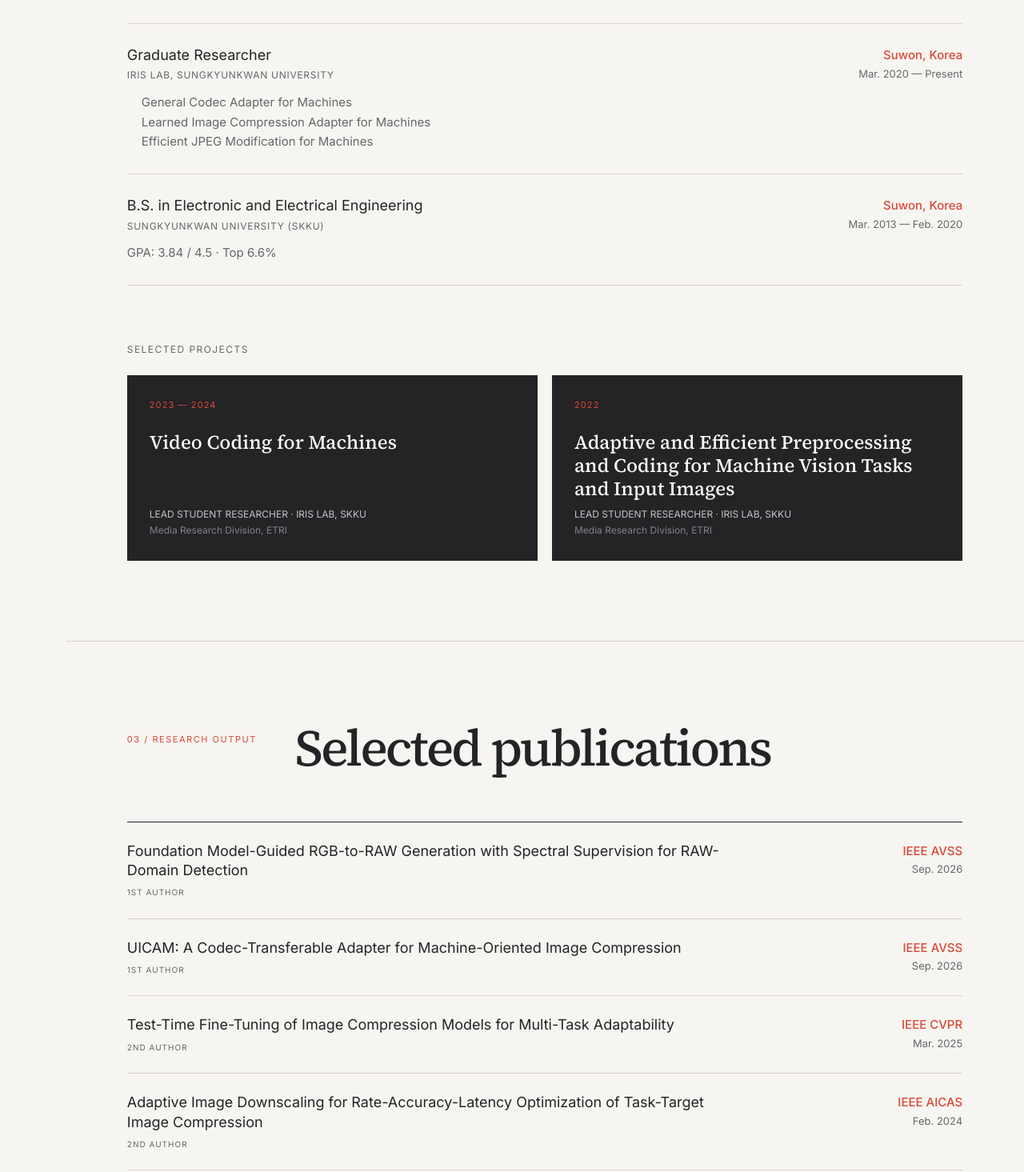
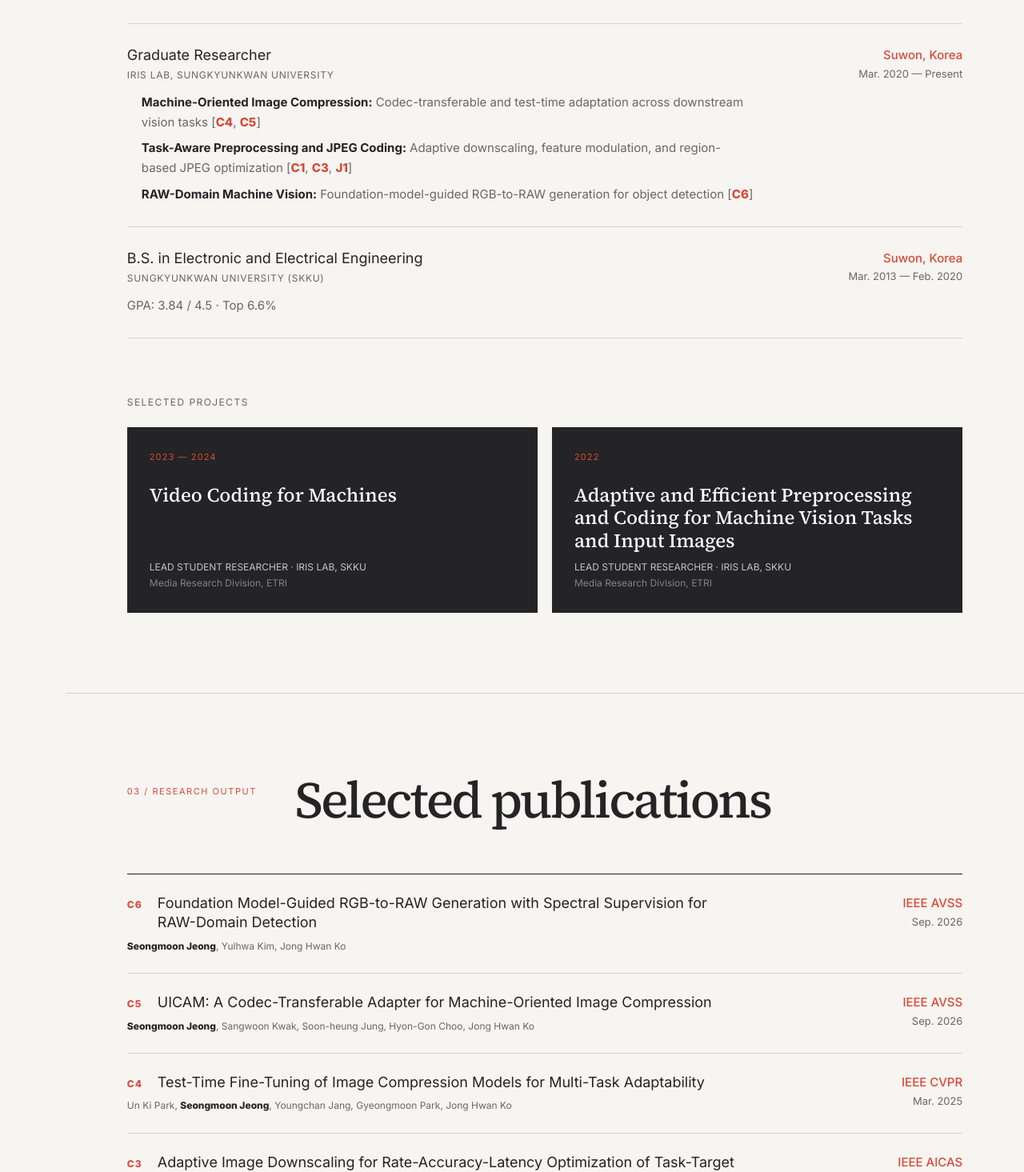
Before and after one commit to seongmoon729/seongmoon729.github.io, a Next.js app: page / in a window 1280 px wide. Shown: the part 1646-3111 px from the top of the page at 80% size. Built offline with nearby package versions, Linux system fonts and the light colour scheme.

Commit message:
Link research themes to publications

```diff
--- a/app/globals.css
+++ b/app/globals.css
@@ -43,6 +43,9 @@ h1 span { font-weight:350; color:#4c494d; }
 .entry-meta { margin:3px 0 0; color:var(--muted); font-size:12px; text-transform:uppercase; letter-spacing:.06em; }
 .detail { margin:12px 0 0; color:var(--muted); }
 .entry ul { margin:12px 0 0; padding-left:18px; color:var(--muted); }
+.research-themes li + li { margin-top:8px; }
+.research-themes strong { color:var(--ink); }
+.publication-references a { color:var(--accent); font-weight:800; text-decoration:none; }
 .entry-aside { display:flex; flex-direction:column; align-items:flex-end; text-align:right; }
 .entry-aside strong { color:var(--accent); font-weight:500; }
 .entry-aside span { color:var(--muted); font-size:13px; }
@@ -56,7 +59,12 @@ h1 span { font-weight:350; color:#4c494d; }
 .project-grid small { color:#858187; }
 .publication-list { border-top:1px solid var(--ink); }
 .publication { display:grid; grid-template-columns:1fr 240px; gap:40px; padding:24px 0; border-bottom:1px solid var(--line); }
-.publication p { margin:7px 0 0; color:var(--muted); font-size:10px; text-transform:uppercase; letter-spacing:.1em; }
+.publication h3 { display:flex; align-items:baseline; }
+.publication-code { flex:0 0 38px; color:var(--accent); font-size:12px; font-weight:800; letter-spacing:.08em; text-decoration:none; }
+.publication-authors { margin:8px 0 0; color:var(--muted); font-size:12px; line-height:1.55; }
+.publication-author + .publication-author::before { content:", "; }
+.publication-authors a { color:inherit; text-decoration:none; }
+.publication-authors strong a { color:var(--ink); font-weight:800; }
 .publication-meta { display:flex; flex-direction:column; align-items:flex-end; text-align:right; }
 .publication-meta strong { color:var(--accent); font-weight:500; }
 .publication-meta span { color:var(--muted); font-size:13px; }
--- a/app/page.tsx
+++ b/app/page.tsx
@@ -1,22 +1,32 @@
-const selectedPublications = [
-  { title: "Foundation Model-Guided RGB-to-RAW Generation with Spectral Supervision for RAW-Domain Detection", venue: "IEEE AVSS", year: "Sep. 2026", role: "1st Author" },
-  { title: "UICAM: A Codec-Transferable Adapter for Machine-Oriented Image Compression", venue: "IEEE AVSS", year: "Sep. 2026", role: "1st Author" },
-  { title: "Test-Time Fine-Tuning of Image Compression Models for Multi-Task Adaptability", venue: "IEEE CVPR", year: "Mar. 2025", role: "2nd Author" },
-  { title: "Adaptive Image Downscaling for Rate-Accuracy-Latency Optimization of Task-Target Image Compression", venue: "IEEE AICAS", year: "Feb. 2024", role: "2nd Author" },
-  { title: "Rate-Controllable and Target-Dependent JPEG-Based Image Compression Using Feature Modulation", venue: "IEEE ICME Workshop", year: "Apr. 2023", role: "1st Author" },
-  { title: "An Overhead-Free Region-Based JPEG Framework for Task-Driven Image Compression", venue: "Pattern Recognition Letters", year: "Nov. 2022", role: "2nd Author" },
-];
+type Author = { name: string; href: string; self?: boolean };
+type Publication = { code: string; title: string; venue: string; year: string; authors: Author[] };
 
-const conferencePublications = [
-  ...selectedPublications.slice(0, 4),
-  { title: "Kernel Shape Control for Row-Efficient Convolution on Processing-In-Memory Arrays", venue: "IEEE ICCAD", year: "Jul. 2023", role: "4th Author" },
-  selectedPublications[4],
-];
+const author = (name: string, slug: string, self = false): Author => ({
+  name,
+  href: `https://iris.skku.edu/authors/${slug}/`,
+  self,
+});
 
-const journalPublications = [
-  { title: "KERNTROL: Kernel Shape Control Toward Ultimate Memory Utilization for In-Memory Convolutional Weight Mapping", venue: "IEEE TCAS-I", year: "Feb. 2024", role: "4th Author" },
-  { title: "An Overhead-Free Region-Based JPEG Framework for Task-Driven Image Compression", venue: "Pattern Recognition Letters", year: "Nov. 2022", role: "2nd Author" },
-];
+const seongmoon = author("Seongmoon Jeong", "mp02_seongmoon_jeong", true);
+const jongHwan = author("Jong Hwan Ko", "admin");
+const kangEun = author("Kang Eun Jeon", "pd01_kangeun_jeon");
+const jooChan = author("Joo Chan Lee", "mp03_joochan_lee");
+
+const publications: Record<string, Publication> = {
+  C6: { code: "C6", title: "Foundation Model-Guided RGB-to-RAW Generation with Spectral Supervision for RAW-Domain Detection", venue: "IEEE AVSS", year: "Sep. 2026", authors: [seongmoon, author("Yulhwa Kim", "yulhwa-kim"), jongHwan] },
+  C5: { code: "C5", title: "UICAM: A Codec-Transferable Adapter for Machine-Oriented Image Compression", venue: "IEEE AVSS", year: "Sep. 2026", authors: [seongmoon, author("Sangwoon Kwak", "sangwoon-kwak"), author("Soon-heung Jung", "soon-heung-jung"), author("Hyon-Gon Choo", "hyon-gon-choo"), jongHwan] },
+  C4: { code: "C4", title: "Test-Time Fine-Tuning of Image Compression Models for Multi-Task Adaptability", venue: "IEEE CVPR", year: "Mar. 2025", authors: [author("Un Ki Park", "p05_unki_park"), seongmoon, author("Youngchan Jang", "youngchan-jang"), author("Gyeongmoon Park", "gyeongmoon-park"), jongHwan] },
+  C3: { code: "C3", title: "Adaptive Image Downscaling for Rate-Accuracy-Latency Optimization of Task-Target Image Compression", venue: "IEEE AICAS", year: "Feb. 2024", authors: [author("Hangyul Choi", "m16_hangyeol_choi"), seongmoon, author("Sangwoon Kwak", "sangwoon-kwak"), author("Soon-heung Jung", "soon-heung-jung"), jongHwan] },
+  C2: { code: "C2", title: "Kernel Shape Control for Row-Efficient Convolution on Processing-In-Memory Arrays", venue: "IEEE ICCAD", year: "Jul. 2023", authors: [author("Johnny Rhe", "mp01_johnny_rhe"), kangEun, jooChan, seongmoon, jongHwan] },
+  C1: { code: "C1", title: "Rate-Controllable and Target-Dependent JPEG-Based Image Compression Using Feature Modulation", venue: "IEEE ICME Workshop", year: "Apr. 2023", authors: [seongmoon, kangEun, jongHwan] },
+  J2: { code: "J2", title: "KERNTROL: Kernel Shape Control Toward Ultimate Memory Utilization for In-Memory Convolutional Weight Mapping", venue: "IEEE TCAS-I", year: "Feb. 2024", authors: [author("Johnny Rhe", "mp01_johnny_rhe"), kangEun, jooChan, seongmoon, jongHwan] },
+  J1: { code: "J1", title: "An Overhead-Free Region-Based JPEG Framework for Task-Driven Image Compression", venue: "Pattern Recognition Letters", year: "Nov. 2022", authors: [author("Seonghye Jeong", "m10_seonghye_jeong"), seongmoon, author("Simon S. Woo", "simon-s.-woo"), jongHwan] },
+};
+
+const publicationList = (codes: string[]) => codes.map((code) => publications[code]);
+const selectedPublications = publicationList(["C6", "C5", "C4", "C3", "C1", "J1"]);
+const conferencePublications = publicationList(["C6", "C5", "C4", "C3", "C2", "C1"]);
+const journalPublications = publicationList(["J2", "J1"]);
 
 const standards = [
   { title: "[VCM] Neural network based post-filter for VCM", code: "ISO/IEC JTC1 / SC29 / WG4 m71305", place: "Geneva", date: "Jan. 2025" },
@@ -61,12 +71,31 @@ function Entry({ title, meta, place, date, children }: { title: string; meta: st
   );
 }
 
-function PublicationList({ items }: { items: typeof selectedPublications }) {
+function PublicationReferences({ codes }: { codes: string[] }) {
+  return (
+    <span className="publication-references">
+      [{codes.map((code, index) => <span key={code}>{index > 0 && ", "}<a href={`#publication-${code}`}>{code}</a></span>)}]
+    </span>
+  );
+}
+
+function PublicationList({ items, idPrefix }: { items: Publication[]; idPrefix: string }) {
   return (
     <div className="publication-list">
       {items.map((paper) => (
-        <article className="publication" key={`${paper.title}-${paper.venue}`}>
-          <div><h3>{paper.title}</h3><p>{paper.role}</p></div>
+        <article className="publication" id={`${idPrefix}-${paper.code}`} key={`${idPrefix}-${paper.code}`}>
+          <div>
+            <h3><a className="publication-code" href={`#${idPrefix}-${paper.code}`}>{paper.code}</a><span>{paper.title}</span></h3>
+            <p className="publication-authors">
+              {paper.authors.map((item) => (
+                <span className="publication-author" key={`${paper.code}-${item.name}`}>
+                  {item.self
+                    ? <strong><a href={item.href}>{item.name}</a></strong>
+                    : <a href={item.href}>{item.name}</a>}
+                </span>
+              ))}
+            </p>
+          </div>
           <div className="publication-meta"><strong>{paper.venue}</strong><span>{paper.year}</span></div>
         </article>
       ))}
@@ -132,7 +161,11 @@ export default function Home() {
               <p className="detail">Outstanding Scholarship, awarded to promising students in the Department of Artificial Intelligence.</p>
             </Entry>
             <Entry title="Graduate Researcher" meta="IRIS Lab, Sungkyunkwan University" place="Suwon, Korea" date="Mar. 2020 — Present">
-              <ul><li>General Codec Adapter for Machines</li><li>Learned Image Compression Adapter for Machines</li><li>Efficient JPEG Modification for Machines</li></ul>
+              <ul className="research-themes">
+                <li><strong>Machine-Oriented Image Compression:</strong> Codec-transferable and test-time adaptation across downstream vision tasks <PublicationReferences codes={["C4", "C5"]} /></li>
+                <li><strong>Task-Aware Preprocessing and JPEG Coding:</strong> Adaptive downscaling, feature modulation, and region-based JPEG optimization <PublicationReferences codes={["C1", "C3", "J1"]} /></li>
+                <li><strong>RAW-Domain Machine Vision:</strong> Foundation-model-guided RGB-to-RAW generation for object detection <PublicationReferences codes={["C6"]} /></li>
+              </ul>
             </Entry>
             <Entry title="B.S. in Electronic and Electrical Engineering" meta="Sungkyunkwan University (SKKU)" place="Suwon, Korea" date="Mar. 2013 — Feb. 2020">
               <p className="detail">GPA: 3.84 / 4.5 · Top 6.6%</p>
@@ -148,11 +181,11 @@ export default function Home() {
         </Section>
 
         <Section id="publications" eyebrow="03 / Research output" title="Selected publications">
-          <PublicationList items={selectedPublications} />
+          <PublicationList items={selectedPublications} idPrefix="publication" />
           <details className="all-publications">
             <summary>View full publication list <span>+</span></summary>
-            <div className="publication-group"><h3>International Conference</h3><PublicationList items={conferencePublications} /></div>
-            <div className="publication-group"><h3>International Journal</h3><PublicationList items={journalPublications} /></div>
+            <div className="publication-group"><h3>International Conference</h3><PublicationList items={conferencePublications} idPrefix="full-publication" /></div>
+            <div className="publication-group"><h3>International Journal</h3><PublicationList items={journalPublications} idPrefix="full-publication" /></div>
           </details>
         </Section>
 
```
Also changed, not shown: 2 other files (tests, documents, lock files or other folders).
